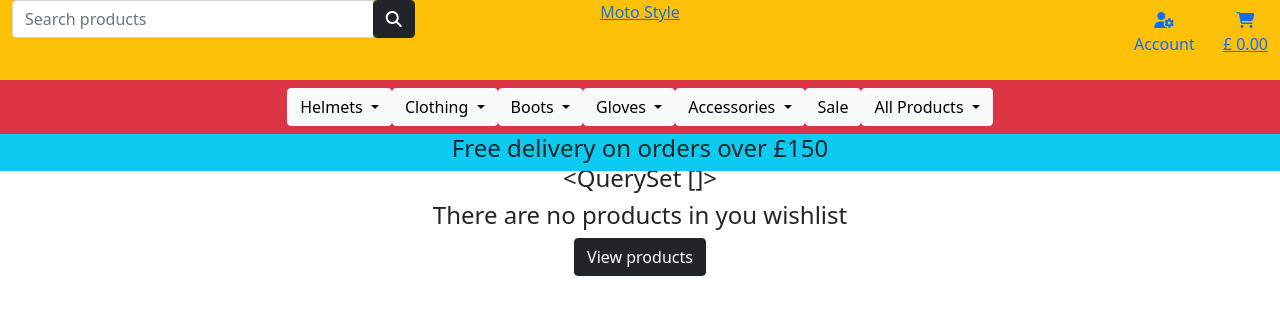
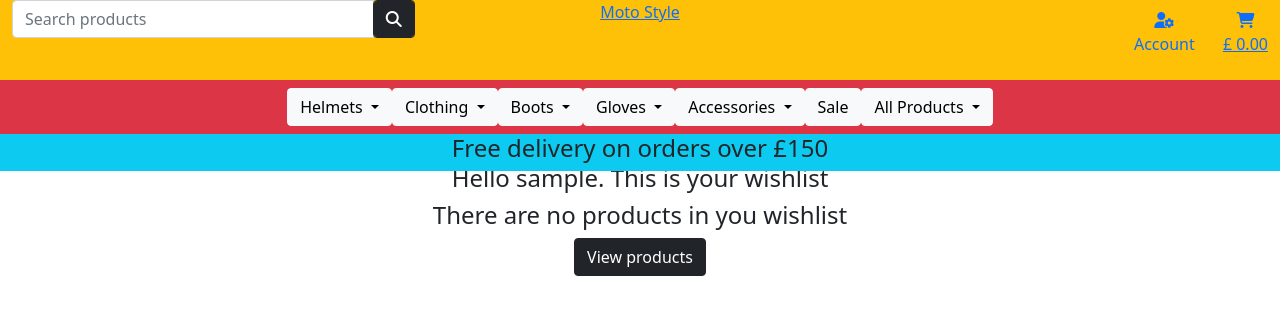
Before and after one commit to CristianBuca/MS4_MotoStyle, a Django app: page /wishlist/ in a window 1280 px wide. Shown: the top 315 px of the page. Run offline with Django 3.2, Linux system fonts and the light colour scheme; the visitor is signed in with stand-in values (Sample User, id 1); data comes from the database, SQL or seed files in the repository; data that the repository does not hold is empty; some libraries are stand-ins or nearby versions.

Commit message:
Add(wishlist): minor display tweaks

```diff
--- a/wishlist/admin.py
+++ b/wishlist/admin.py
@@ -8,7 +8,7 @@ class WishlistAdmin(admin.ModelAdmin):
     Admin class for the Wishlist model.
     """
     list_display = (
-        'owner',
+        'owner', 'product',
     )
     search_fields = (
         'owner',
--- a/wishlist/models.py
+++ b/wishlist/models.py
@@ -9,7 +9,7 @@ from products.models import Product
 
 class Wishlist(models.Model):
     """
-    Defines the Favorites model
+    Defines the Wishlist model
     """
 
     owner = models.ForeignKey(User, on_delete=models.CASCADE)
--- a/wishlist/templates/wishlist/wishlist.html
+++ b/wishlist/templates/wishlist/wishlist.html
@@ -1,11 +1,10 @@
 {% extends "base.html" %}
 {% load static %}
-{% load cart_tools %}
 
 {% block content %}
     <div class="container">
         <div class="row text-center">
-            <h4>{{ wishlist }}</h4>
+            <h4>Hello {{ request.user.username }}. This is your wishlist</h4>
         </div>
         {% if wishlist %}
             <div class="row">
@@ -24,7 +23,7 @@
                                 <div>{{ item.product.name }}</div>
                                 <div>£ {{ item.product.price }}</div>
                                 <div class="col">
-                                    <button class="remove btn btn-dark btn-sm" id="remove_{{ item.item_id }}" data-product_size="{{ item.size }}" data-token="{{ csrf_token }}">Remove</button>
+                                    <a href="{% url 'remove_from_wishlist' item.product.id %}" class="btn btn-dark">Remove</a>
                                 </div>
                             </div>
                             </div>
```
